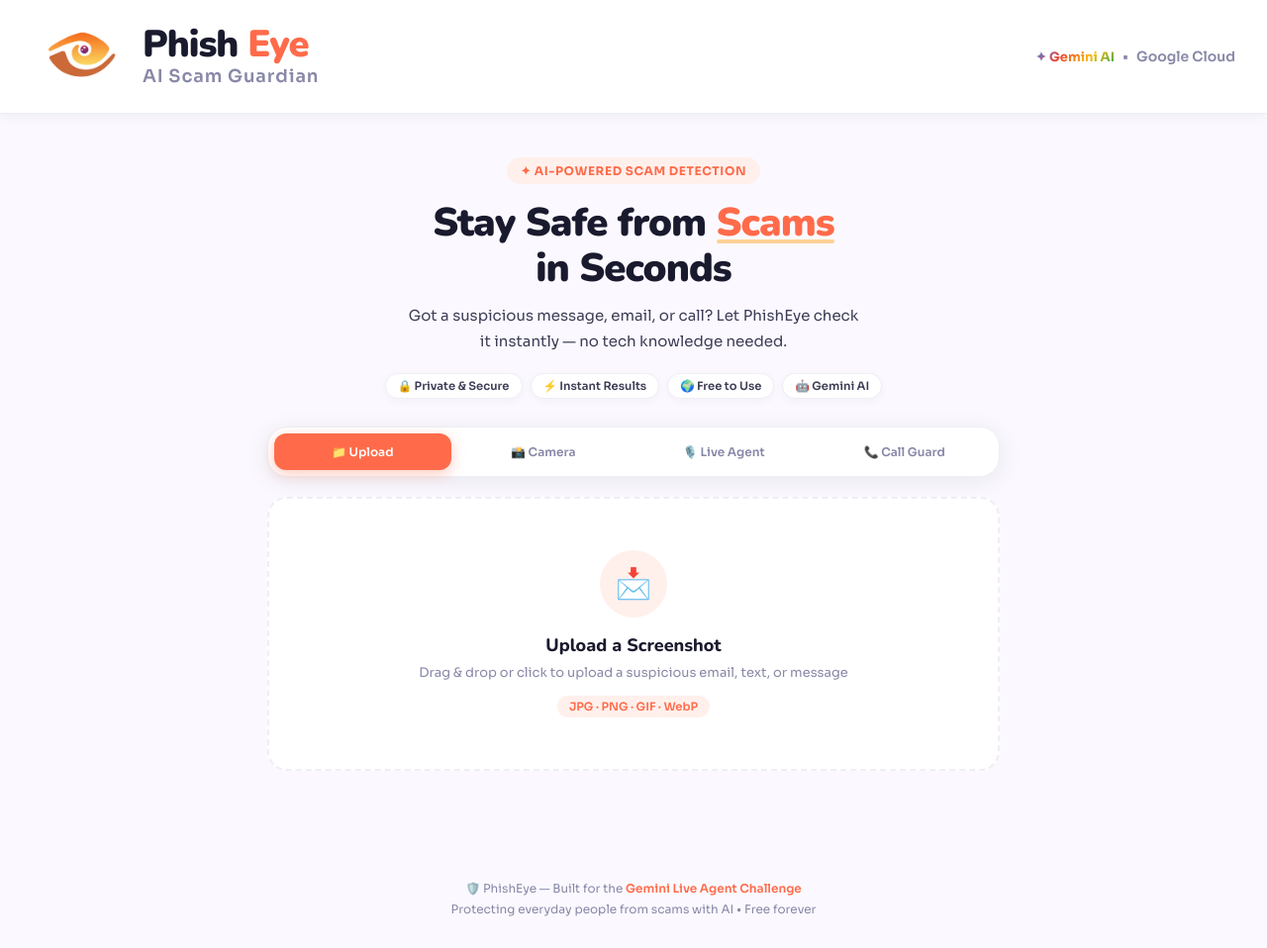
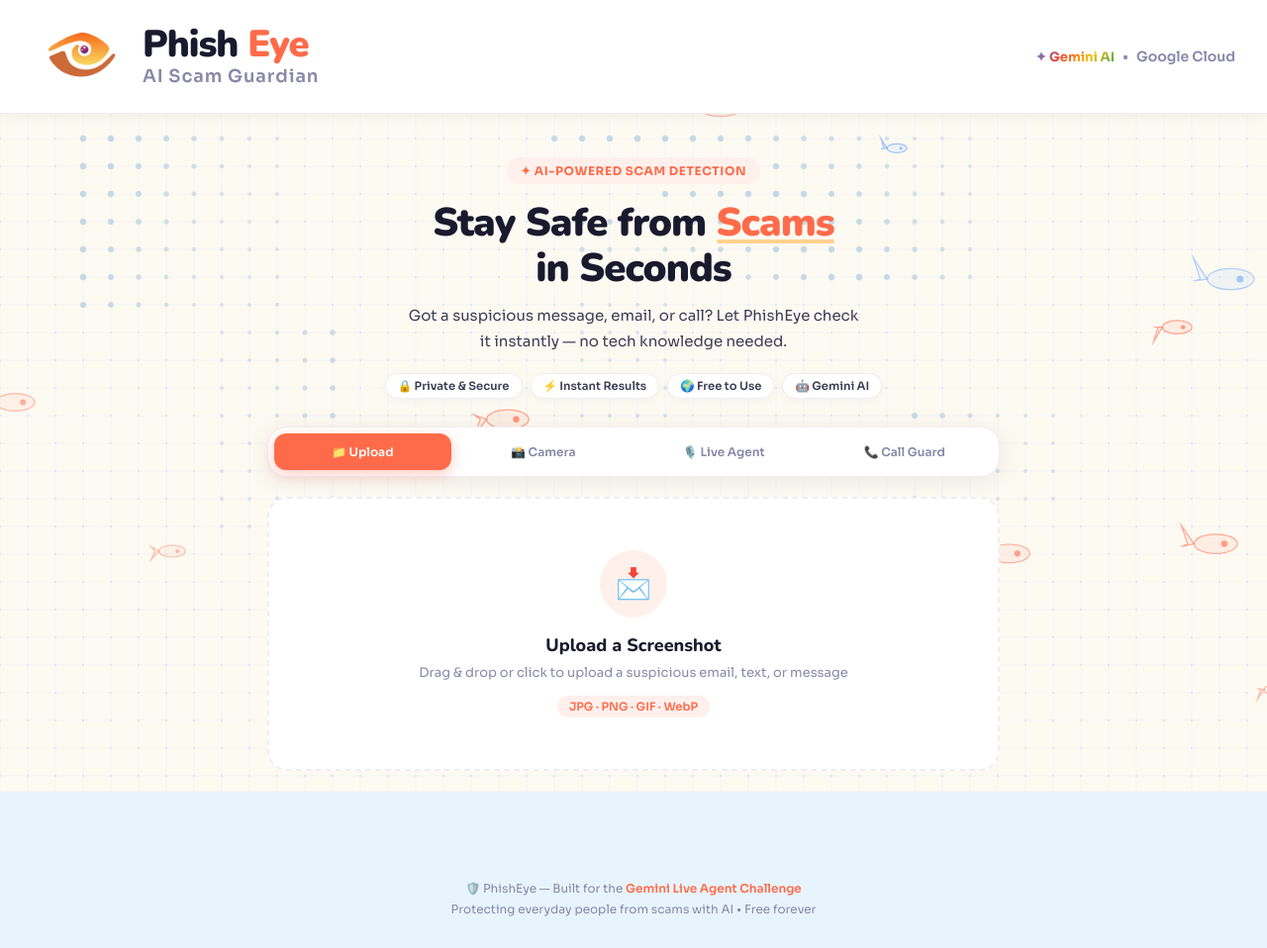
Before and after one commit to krishnamodi29/phish-eye, a Flask app: page / in a window 1280 px wide. Shown: the whole page at 99% size. Run offline with Flask 3, Linux system fonts and the light colour scheme; some libraries are stand-ins or nearby versions.

Commit message:
feat: animated fish world map background

```diff
--- a/templates/index.html
+++ b/templates/index.html
@@ -33,6 +33,7 @@
             --shadow: 0 4px 24px rgba(26,26,46,0.08);
             --shadow-lg: 0 12px 48px rgba(26,26,46,0.12);
         }
+        body { background: #fdfaf2; }
 
         * { margin: 0; padding: 0; box-sizing: border-box; }
 
@@ -741,9 +742,23 @@
             .verdict-header { padding: 24px 16px 18px; }
             header { padding: 12px 16px; }
         }
+
+            #bgCanvas {
+            position: fixed;
+            top: 0; left: 0;
+            width: 100%; height: 100%;
+            z-index: 0;
+            pointer-events: none;
+        }
+        header, .container, footer {
+            position: relative;
+            z-index: 1;
+        }
+        body { background: #e8f4fd; }
     </style>
 </head>
 <body>
+<canvas id="bgCanvas"></canvas>
 
 <header>
     <div class="logo-wrap">
@@ -1610,5 +1625,77 @@ function addCallAlert(type, emoji, text) {
     feed.scrollTop = feed.scrollHeight;
 }
 </script>
+<script>
+    const canvas = document.getElementById('bgCanvas');
+    const ctx = canvas.getContext('2d');
+    function resize(){ canvas.width=window.innerWidth; canvas.height=window.innerHeight; }
+    resize();
+    window.addEventListener('resize', resize);
+    const GRID=28;
+    const continents=[
+      {x:0.06,y:0.12,w:0.18,h:0.28},{x:0.17,y:0.42,w:0.10,h:0.26},
+      {x:0.43,y:0.10,w:0.08,h:0.14},{x:0.44,y:0.25,w:0.10,h:0.28},
+      {x:0.52,y:0.08,w:0.26,h:0.30},{x:0.72,y:0.50,w:0.12,h:0.14},
+      {x:0.20,y:0.05,w:0.07,h:0.09}
+    ];
+    function inContinent(gx,gy){
+      const fx=gx/canvas.width, fy=gy/canvas.height;
+      return continents.some(c=>fx>=c.x&&fx<=c.x+c.w&&fy>=c.y&&fy<=c.y+c.h);
+    }
+    class Fish{
+      constructor(){ this.reset(true); }
+      reset(init){
+        this.y=init?Math.random()*canvas.height:(Math.random()*canvas.height*0.8+canvas.height*0.1);
+        this.x=init?Math.random()*canvas.width:-60;
+        this.speed=0.4+Math.random()*0.8;
+        this.size=10+Math.random()*14;
+        this.alpha=0.45+Math.random()*0.3;
+        this.color=Math.random()>0.5?'rgba(255,107,74,':'rgba(74,150,255,';
+        this.wobble=Math.random()*Math.PI*2;
+        this.tailPhase=Math.random()*Math.PI*2;
+      }
+      update(){ this.x+=this.speed; this.wobble+=0.025; this.tailPhase+=0.08; if(this.x>canvas.width+80) this.reset(false); }
+      draw(){
+        const s=this.size, cy=this.y+Math.sin(this.wobble)*3, cx=this.x;
+        const tw=Math.sin(this.tailPhase)*s*0.5;
+        ctx.save(); ctx.globalAlpha=this.alpha;
+        ctx.strokeStyle=this.color+'0.8)'; ctx.fillStyle=this.color+'0.12)'; ctx.lineWidth=1.2;
+        ctx.beginPath(); ctx.ellipse(cx,cy,s,s*0.45,0,0,Math.PI*2); ctx.fill(); ctx.stroke();
+        ctx.beginPath(); ctx.moveTo(cx-s,cy); ctx.lineTo(cx-s*1.6,cy-s*0.5+tw);
+        ctx.lineTo(cx-s*1.3,cy); ctx.lineTo(cx-s*1.6,cy+s*0.5+tw); ctx.closePath(); ctx.fill(); ctx.stroke();
+        ctx.beginPath(); ctx.arc(cx+s*0.4,cy,s*0.15,0,Math.PI*2);
+        ctx.fillStyle=this.color+'0.9)'; ctx.fill(); ctx.restore();
+      }
+    }
+    const fish=Array.from({length:18},()=>new Fish());
+    let tick=0;
+    function draw(){
+      const w=canvas.width, h=canvas.height;
+      ctx.clearRect(0,0,w,h);
+      ctx.fillStyle='#fdfaf2'; ctx.fillRect(0,0,w,h);
+      ctx.lineWidth=0.4;
+      for(let x=0;x<w;x+=GRID){ ctx.beginPath(); ctx.strokeStyle='rgba(74,150,255,0.12)'; ctx.moveTo(x,0); ctx.lineTo(x,h); ctx.stroke(); }
+      for(let y=0;y<h;y+=GRID){ ctx.beginPath(); ctx.strokeStyle='rgba(74,150,255,0.12)'; ctx.moveTo(0,y); ctx.lineTo(w,y); ctx.stroke(); }
+      for(let x=0;x<w;x+=GRID){
+        for(let y=0;y<h;y+=GRID){
+          const dist=Math.sqrt((x-w*0.5)**2+(y-h*0.5)**2);
+          const pulse=Math.sin(tick*0.015-dist*0.018)*0.5+0.5;
+          ctx.beginPath();
+          if(inContinent(x,y)){
+            ctx.arc(x,y,2+pulse*1.2,0,Math.PI*2);
+            ctx.fillStyle=`rgba(100,160,210,${0.2+pulse*0.15})`;
+          } else {
+            ctx.arc(x,y,1,0,Math.PI*2);
+            ctx.fillStyle='rgba(74,150,255,0.15)';
+          }
+          ctx.fill();
+        }
+      }
+      fish.forEach(f=>{ f.update(); f.draw(); });
+      tick++;
+      requestAnimationFrame(draw);
+    }
+    draw();
+    </script>
 </body>
 </html>
```
Also changed, not shown: README.md.
